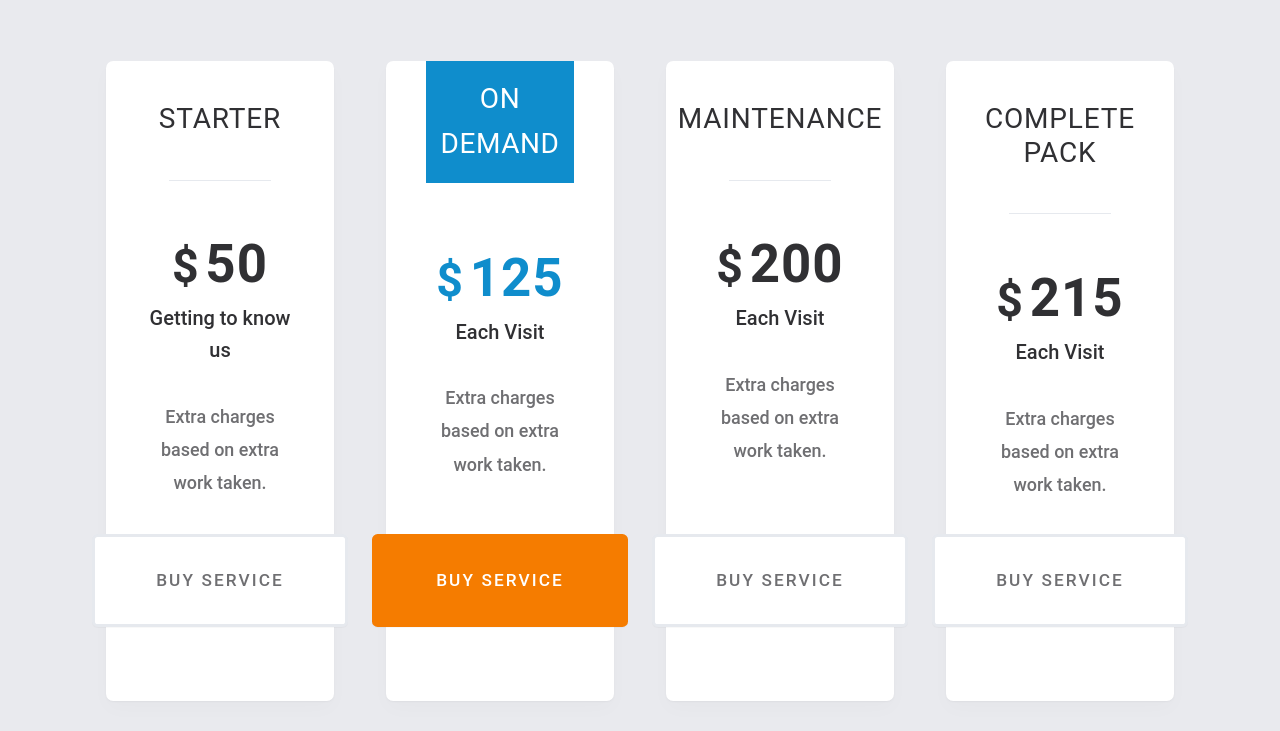
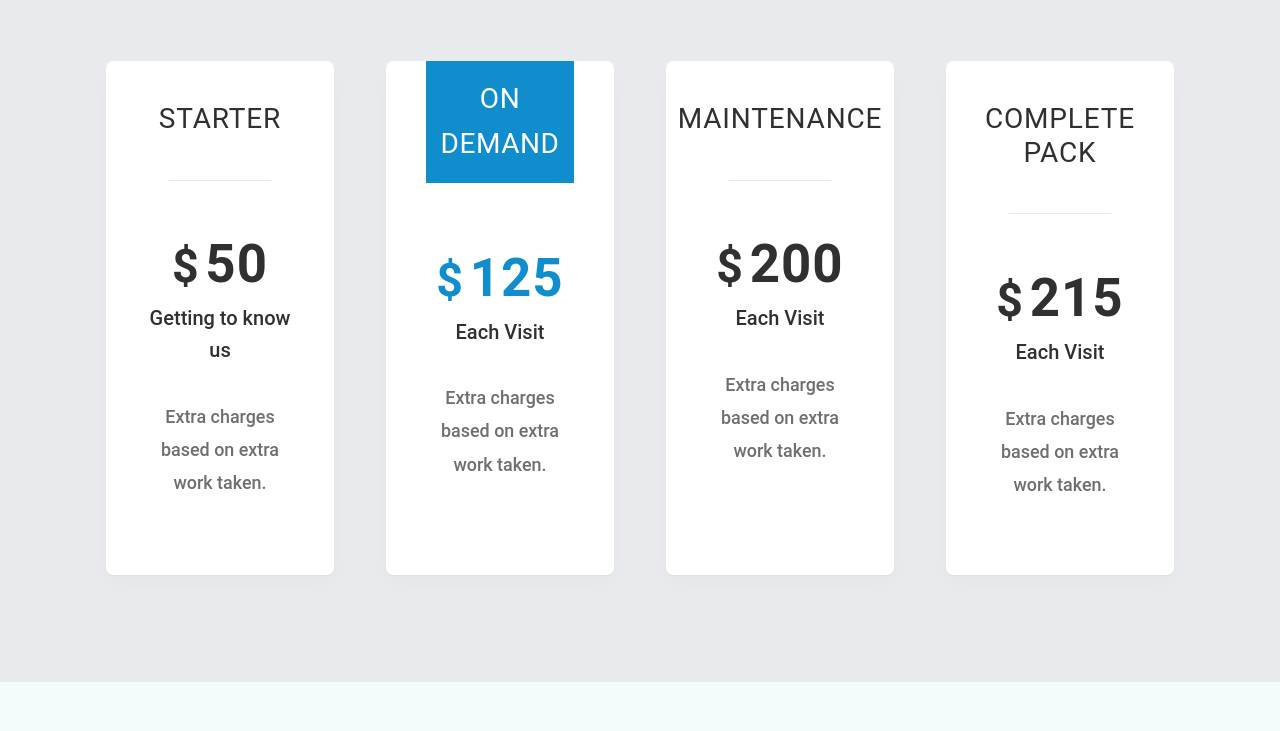
Before and after one commit to NYCMEL/MACleaners, a plain HTML site: page index.html in a window 1280 px wide. Shown: the part 1209-1940 px from the top of the page. Drawn offline with Linux system fonts and the light colour scheme.

Commit message:
committed

```diff
--- a/index.html
+++ b/index.html
@@ -66,7 +66,7 @@
 			    <div class="pricing-card__price"><span>$</span>50</div>
 			    <p class="pricing-card__subhead">Getting to know us</p>
 			    <p class="pricing-card__copy">Extra charges based on extra work taken.</p>
-			    <a class="pricing-card__button" href="#" aria-label="Buy Single Visit service">Buy Service</a>
+			    <!-- <a class="pricing-card__button" href="#" aria-label="Buy Single Visit service">Buy Service</a> -->
 			</article>
 
 			<article class="pricing-card pricing-card--featured">
@@ -74,7 +74,7 @@
 			    <div class="pricing-card__price"><span>$</span>125</div>
 			    <p class="pricing-card__subhead">Each Visit</p>
 			    <p class="pricing-card__copy">Extra charges based on extra work taken.</p>
-			    <a class="pricing-card__button pricing-card__button--primary" href="#" aria-label="Buy On Demand service">Buy Service</a>
+			    <!-- <a class="pricing-card__button pricing-card__button--primary" href="#" aria-label="Buy On Demand service">Buy Service</a> -->
 			</article>
 
 			<article class="pricing-card">
@@ -83,7 +83,7 @@
 			    <div class="pricing-card__price"><span>$</span>200</div>
 			    <p class="pricing-card__subhead">Each Visit</p>
 			    <p class="pricing-card__copy">Extra charges based on extra work taken.</p>
-			    <a class="pricing-card__button" href="#" aria-label="Buy Maintenance service">Buy Service</a>
+			    <!-- <a class="pricing-card__button" href="#" aria-label="Buy Maintenance service">Buy Service</a> -->
 			</article>
 
 			<article class="pricing-card">
@@ -92,7 +92,7 @@
 			    <div class="pricing-card__price"><span>$</span>215</div>
 			    <p class="pricing-card__subhead">Each Visit</p>
 			    <p class="pricing-card__copy">Extra charges based on extra work taken.</p>
-			    <a class="pricing-card__button" href="#" aria-label="Buy Complete Pack service">Buy Service</a>
+			    <!-- <a class="pricing-card__button" href="#" aria-label="Buy Complete Pack service">Buy Service</a> -->
 			</article>
 		    </main>
 		</div>
--- a/pricing/pricing.scss
+++ b/pricing/pricing.scss
@@ -29,7 +29,7 @@ body {
 
 .pricing-card {
     position: relative;
-    min-height: 640px;
+    /* min-height: 640px; */
     display: flex;
     flex-direction: column;
     align-items: center;
```
Also changed, not shown: pricing/pricing.css.
